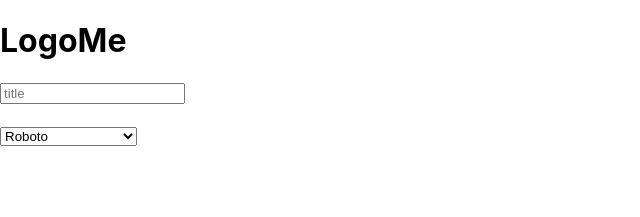
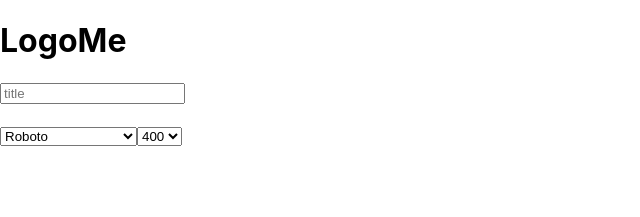
Before and after one commit to csaye/logo-me, a Next.js app: page / in a window 1280 px wide. Shown: the top 217 px of the page, without its empty margins (0-640 px from the left). Built offline with nearby package versions, Linux system fonts and the light colour scheme; a web font is replaced by a local one.

Commit message:
Implement font weight selection.

```diff
--- a/pages/index.js
+++ b/pages/index.js
@@ -1,12 +1,13 @@
 import { useState } from 'react';
 
-import { fonts } from '../data/fonts';
+import { fonts, weights } from '../data/fonts';
 
 import styles from '../styles/Index.module.css';
 
 export default function Index() {
   const [title, setTitle] = useState('');
   const [font, setFont] = useState('Roboto');
+  const [weight, setWeight] = useState('400');
 
   return (
     <div>
@@ -16,7 +17,7 @@ export default function Index() {
         value={title}
         onChange={e => setTitle(e.target.value)}
       />
-      <h1 style={{ fontFamily: font }}>{title}</h1>
+      <h1 style={{ fontFamily: font, fontWeight: weight }}>{title}</h1>
       <select value={font} onChange={e => setFont(e.target.value)}>
         {
           fonts.map(font =>
@@ -24,6 +25,13 @@ export default function Index() {
           )
         }
       </select>
+      <select value={weight} onChange={e => setWeight(e.target.value)}>
+        {
+          weights.map(weight =>
+            <option value={weight} key={weight}>{weight}</option>
+          )
+        }
+      </select>
     </div>
   );
 }
```
